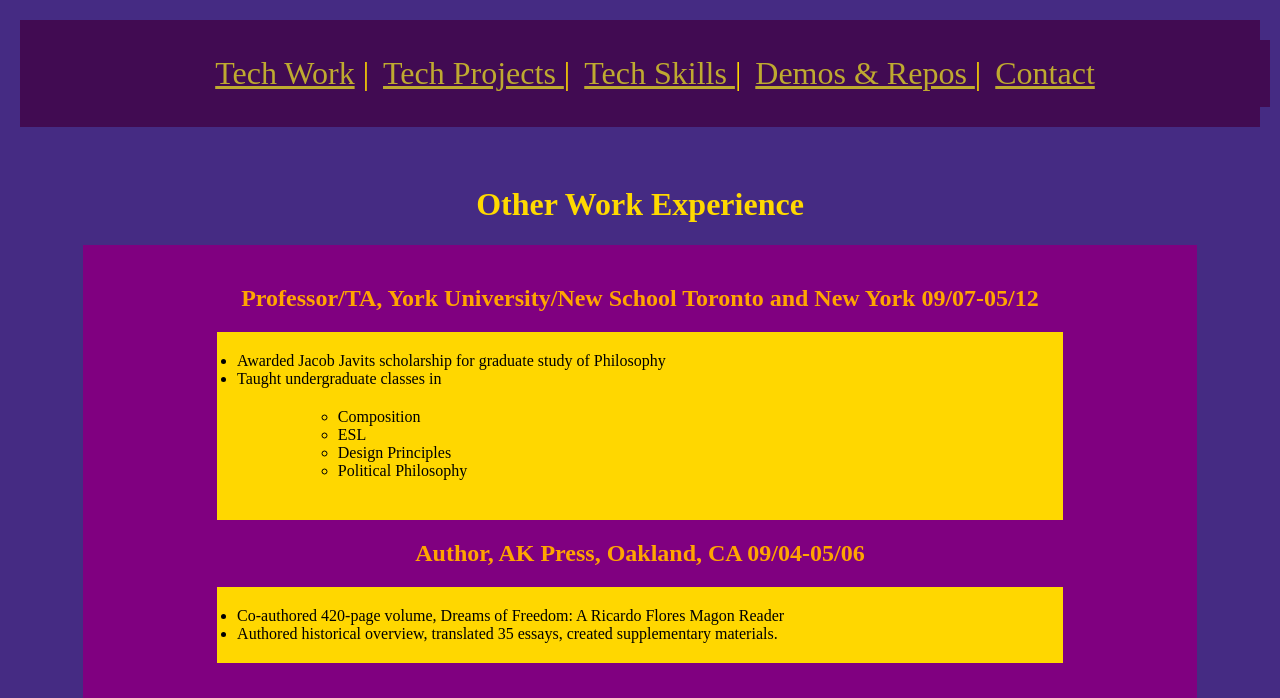
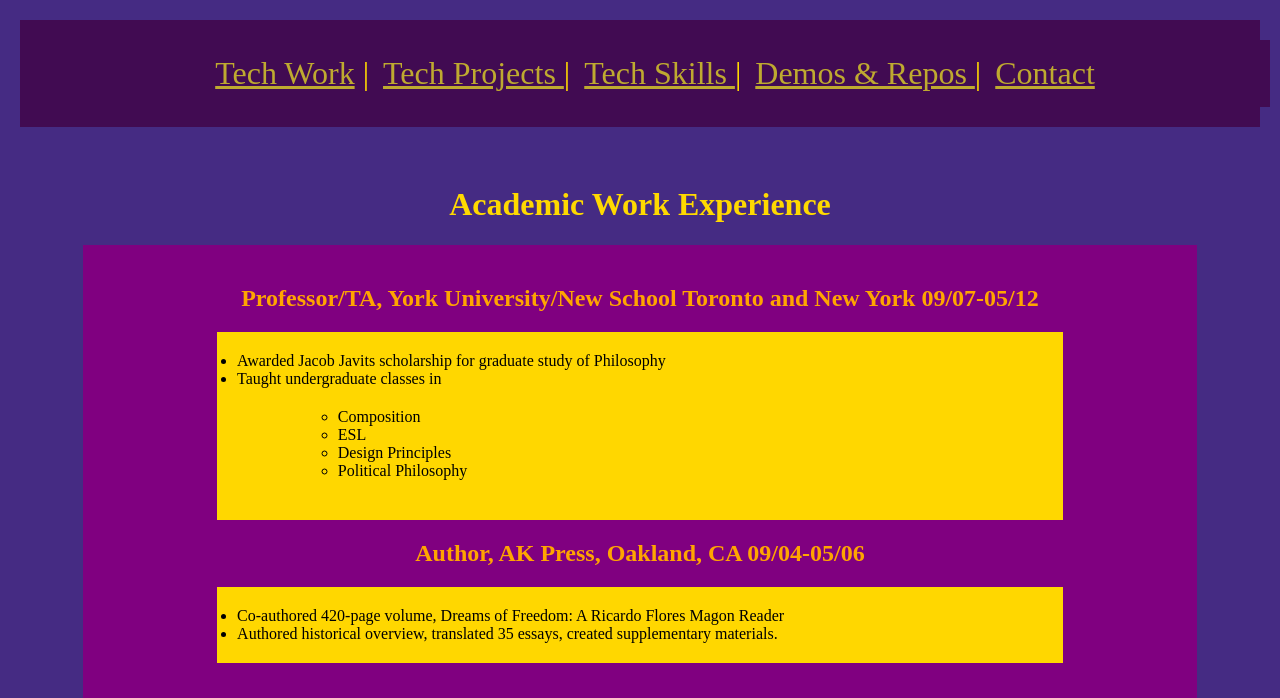
Before and after one commit to mcverter/CV_Tech_111.1, a PHP site: page /otherWork.php in a window 1280 px wide. Shown: the top 698 px of the page. Run offline with PHP 8.4, Linux system fonts and the light colour scheme.

Commit message:
fixing css

```diff
--- a/otherWork.php
+++ b/otherWork.php
@@ -1,4 +1,4 @@
-<?php include("header.php");  make_header("Other Work Experience")?>
+<?php include("header.php");  make_header("Academic Work Experience")?>
 
 <h2> Professor/TA, York University/New School		Toronto and New York		09/07-05/12</h2>
 <ul>
```
